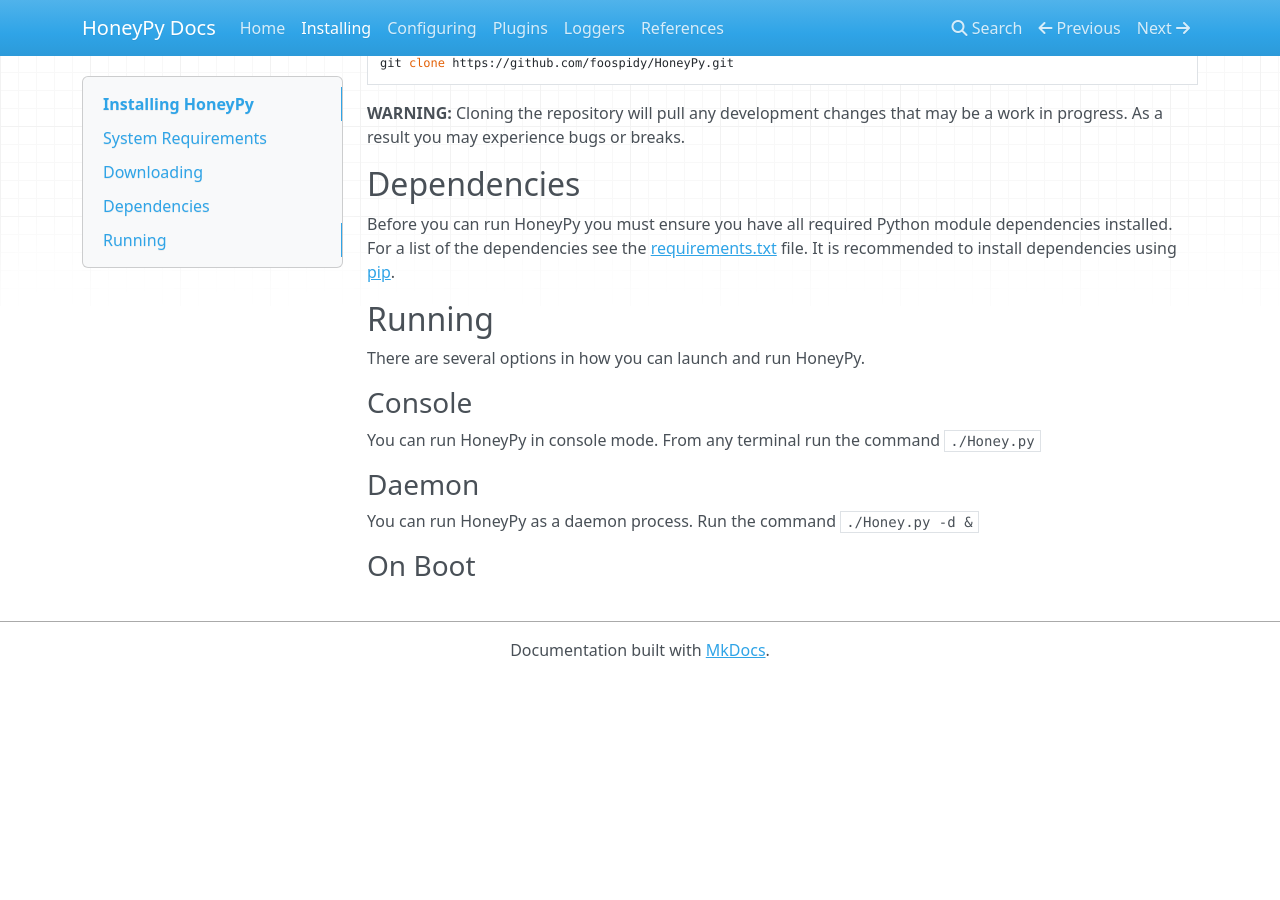
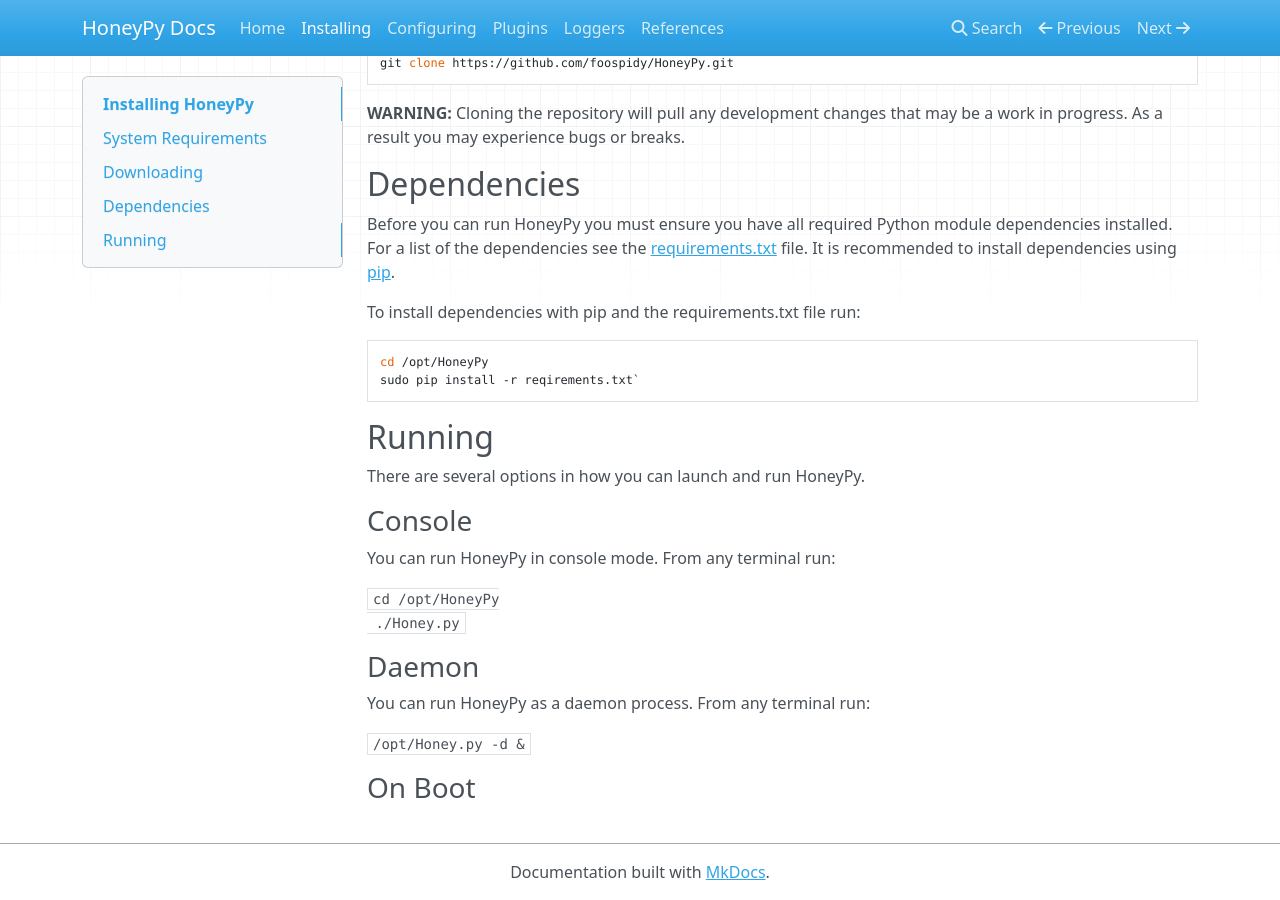
Before and after one commit to foospidy/HoneyPy, an MkDocs documentation site: the page built from docs/installing.md, in a window 1280 px wide and 900 px high, scrolled down 696 px. Built offline with MkDocs 1.6.1, drawn with Linux system fonts in a browser that asks for light colours; nearby versions of some CDN libraries; old or Windows-style settings are respelled for this version of MkDocs; before the commit the page ends 1374 px from its top, so only the background shows below that.

Commit message:
docs update

````diff
--- a/docs/installing.md
+++ b/docs/installing.md
@@ -40,16 +40,30 @@
 
 Before you can run HoneyPy you must ensure you have all required Python module dependencies installed. For a list of the dependencies see the [requirements.txt](https://raw.githubusercontent.com/foospidy/HoneyPy/master/requirements.txt) file. It is recommended to install dependencies using [pip](https://pypi.python.org/pypi/pip).
 
+To install dependencies with pip and the requirements.txt file run:
+
+```
+cd /opt/HoneyPy
+sudo pip install -r reqirements.txt`
+```
+
 ## Running
 
 There are several options in how you can launch and run HoneyPy.
 
 ### Console
 
-You can run HoneyPy in console mode. From any terminal run the command `./Honey.py`
+You can run HoneyPy in console mode. From any terminal run:
+
+ ```
+ cd /opt/HoneyPy
+ ./Honey.py
+ ```
 
 ### Daemon
 
-You can run HoneyPy as a daemon process. Run the command `./Honey.py -d &`
+You can run HoneyPy as a daemon process. From any terminal run:
+
+ `/opt/Honey.py -d &`
 
 ### On Boot
````
